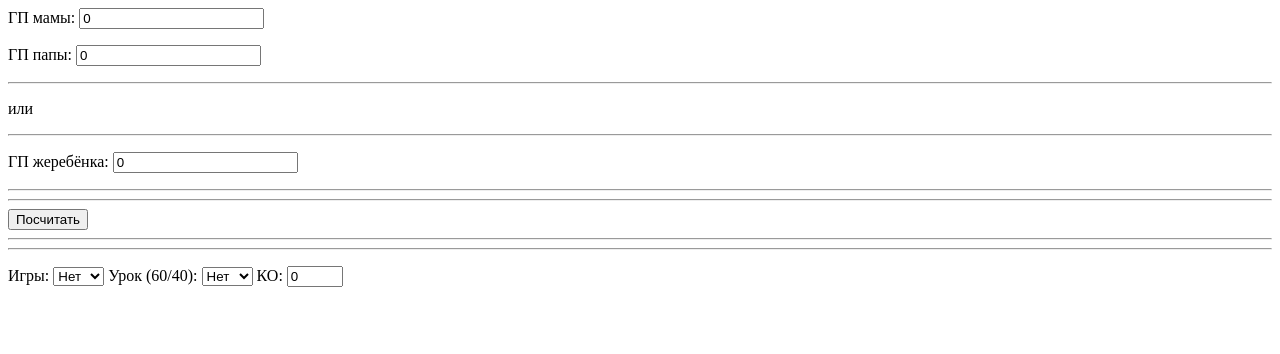
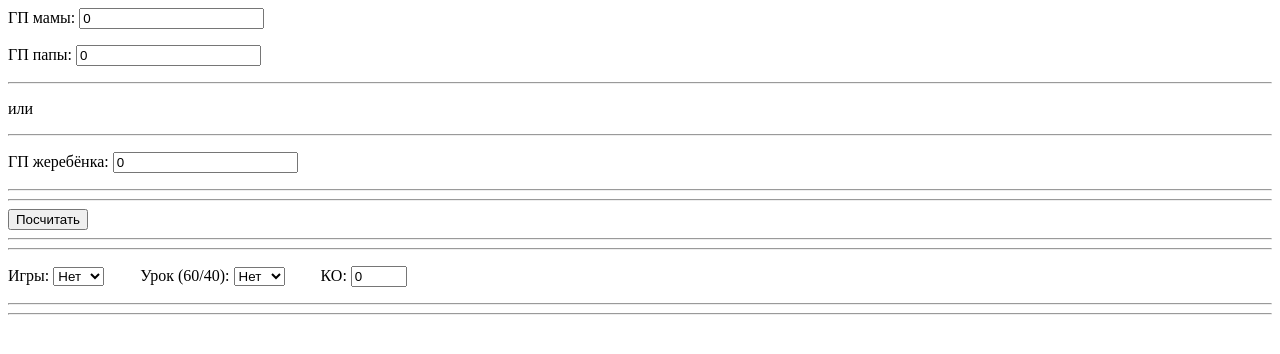
Before and after one commit to 4eDo/low_calc, a plain HTML site: page index.html in a window 1280 px wide. Drawn offline with Linux system fonts and the light colour scheme.

Commit message:
Update index.html

```diff
--- a/index.html
+++ b/index.html
@@ -14,21 +14,23 @@
 		<hr><hr>
 		<button onclick="calc();">Посчитать</button>
 		<hr><hr>
-		<p id="rez_mp"></p>
-		<p id="rez_ch"></p>
-
 		<p>Игры: <select id="inpGame" style=" ">
 				<option value="0">	Нет	</option>
 				<option value="60">	Есть		</option>
 			</select>
 
-			Урок (60/40): <select id="inpLesson" style=" ">
+			&emsp;&emsp;Урок (60/40): <select id="inpLesson" style=" ">
 				<option value="0">	Нет	</option>
 				<option value="0.5">	Есть	</option>
 			</select>
 
-			КО: <input id="inpKO" type="number" value="0" min="0" max="20" step="1">
+			&emsp;&emsp;КО: <input id="inpKO" type="number" value="0" min="0" max="20" step="1">
 		</p>
+		<hr><hr>
+
+		<p id="rez_mp"></p>
+		<p id="rez_ch"></p>
+
 	</div>
 	<script type="text/javascript">
 		function calc(){
@@ -51,7 +53,7 @@
 
 			if((M_Gen!=0)&&(P_Gen!=0)){
 				VN=((M_Gen*1+P_Gen*1)/2)*0.312;
-				KN= VN*1+(M_Gen*1+P_Gen*1)/2) + bon*1;
+				KN= VN*1+((M_Gen*1+P_Gen*1)/2) + bon*1;
 				document.getElementById('rez_mp').innerHTML = "<b>По ГП родителей:</b> " + VN + "   <b>Конечные навыки:</b> " + KN;
 				temp++;
 			}
```
